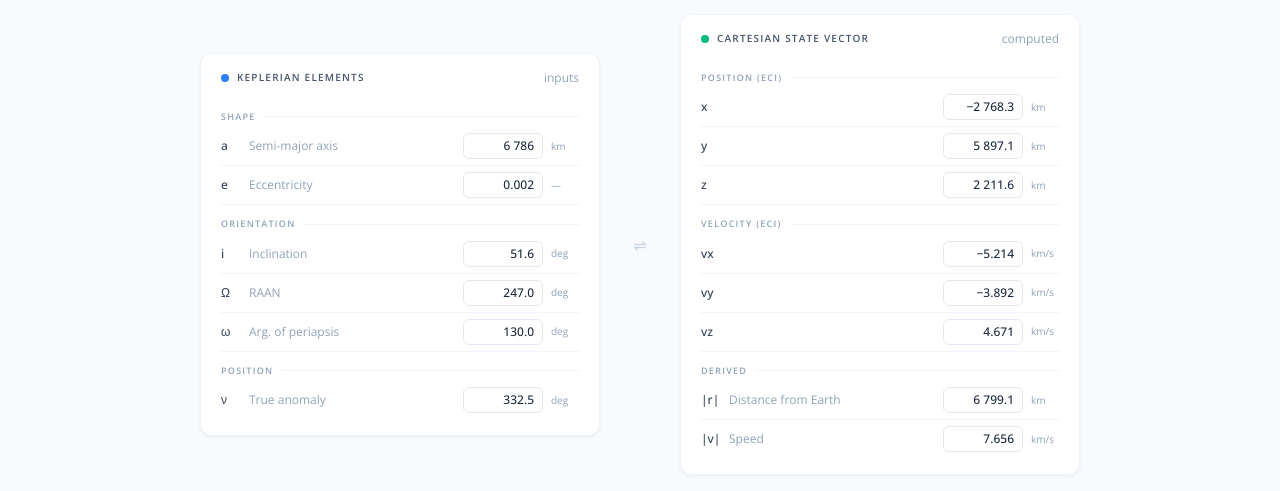
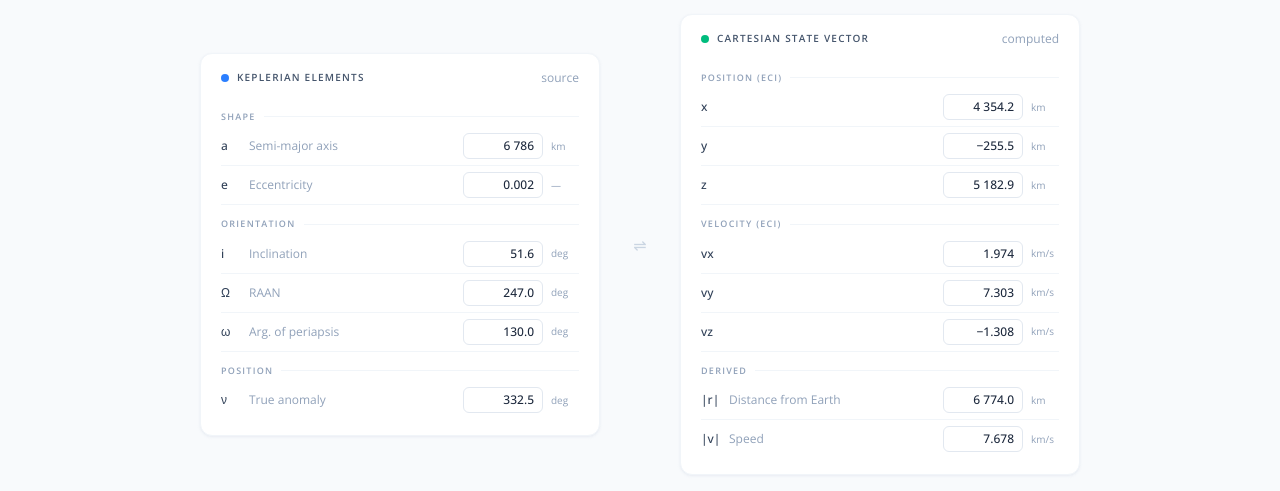
Before and after one commit to coding-oksana/orbital-convert, a React (Vite) app: page / in a window 1280 px wide. Shown: the part 183-674 px from the top of the page. Built offline with nearby package versions, Linux system fonts and the light colour scheme.

Commit message:
Added convert functions

```diff
--- a/src/App.tsx
+++ b/src/App.tsx
@@ -1,43 +1,25 @@
+import { useState } from 'react';
 import { Field } from './components/Field';
+import {
+  parseNum,
+  formatNum,
+  keplerianToCartesian,
+  cartesianToKeplerian,
+} from './lib/obrital';
 
-const KEPLERIAN = {
-  a: '6 786',
-  e: '0.002',
-  i: '51.6',
-  raan: '247.0',
-  omega: '130.0',
-  nu: '332.5',
+const DECIMALS = {
+  a: 0, e: 3, i: 1, raan: 1, omega: 1, nu: 1,
+  x: 1, y: 1, z: 1, vx: 3, vy: 3, vz: 3, r: 1, v: 3,
 };
 
-const CARTESIAN = {
-  x: '−2 768.3',
-  y: '5 897.1',
-  z: '2 211.6',
-  vx: '−5.214',
-  vy: '−3.892',
-  vz: '4.671',
-  r: '6 799.1',
-  v: '7.656',
-};
+const INITIAL_KEPLERIAN = { a: 6786, e: 0.002, i: 51.6, raan: 247.0, omega: 130.0, nu: 332.5 };
 
-function PanelHeader({
-  dot,
-  title,
-  badge,
-}: {
-  dot: 'blue' | 'green';
-  title: string;
-  badge: string;
-}) {
+function PanelHeader({ dot, title, badge }: { dot: 'blue' | 'green'; title: string; badge: string }) {
   return (
     <div className="flex items-center justify-between mb-3">
       <div className="flex items-center gap-2">
-        <span
-          className={`w-2 h-2 rounded-full shrink-0 ${dot === 'blue' ? 'bg-blue-500' : 'bg-emerald-500'}`}
-        />
-        <span className="text-[10px] font-semibold tracking-[0.12em] text-slate-600 uppercase">
-          {title}
-        </span>
+        <span className={`w-2 h-2 rounded-full shrink-0 ${dot === 'blue' ? 'bg-blue-500' : 'bg-emerald-500'}`} />
+        <span className="text-[10px] font-semibold tracking-[0.12em] text-slate-600 uppercase">{title}</span>
       </div>
       <span className="text-xs text-slate-400">{badge}</span>
     </div>
@@ -56,10 +38,96 @@ function SectionDivider({ label }: { label: string }) {
 }
 
 export default function App() {
+  const initialCartesian = keplerianToCartesian(INITIAL_KEPLERIAN);
+
+  const [kepStr, setKepStr] = useState({
+    a: formatNum(INITIAL_KEPLERIAN.a, DECIMALS.a),
+    e: formatNum(INITIAL_KEPLERIAN.e, DECIMALS.e),
+    i: formatNum(INITIAL_KEPLERIAN.i, DECIMALS.i),
+    raan: formatNum(INITIAL_KEPLERIAN.raan, DECIMALS.raan),
+    omega: formatNum(INITIAL_KEPLERIAN.omega, DECIMALS.omega),
+    nu: formatNum(INITIAL_KEPLERIAN.nu, DECIMALS.nu),
+  });
+
+  const [cartStr, setCartStr] = useState({
+    x: formatNum(initialCartesian.x, DECIMALS.x),
+    y: formatNum(initialCartesian.y, DECIMALS.y),
+    z: formatNum(initialCartesian.z, DECIMALS.z),
+    vx: formatNum(initialCartesian.vx, DECIMALS.vx),
+    vy: formatNum(initialCartesian.vy, DECIMALS.vy),
+    vz: formatNum(initialCartesian.vz, DECIMALS.vz),
+    r: formatNum(initialCartesian.r, DECIMALS.r),
+    v: formatNum(initialCartesian.v, DECIMALS.v),
+  });
+
+  const [lastEdited, setLastEdited] = useState<'keplerian' | 'cartesian'>('keplerian');
+
+  function handleKeplerianChange(field: keyof typeof kepStr, raw: string) {
+    const next = { ...kepStr, [field]: raw };
+    setKepStr(next);
+    setLastEdited('keplerian');
+
+    const parsed = {
+      a: parseNum(next.a), e: parseNum(next.e), i: parseNum(next.i),
+      raan: parseNum(next.raan), omega: parseNum(next.omega), nu: parseNum(next.nu),
+    };
+    if (Object.values(parsed).some((n) => Number.isNaN(n))) return;
+
+    const cart = keplerianToCartesian(parsed);
+    setCartStr({
+      x: formatNum(cart.x, DECIMALS.x), y: formatNum(cart.y, DECIMALS.y), z: formatNum(cart.z, DECIMALS.z),
+      vx: formatNum(cart.vx, DECIMALS.vx), vy: formatNum(cart.vy, DECIMALS.vy), vz: formatNum(cart.vz, DECIMALS.vz),
+      r: formatNum(cart.r, DECIMALS.r), v: formatNum(cart.v, DECIMALS.v),
+    });
+  }
+
+  function handleCartesianChange(field: 'x' | 'y' | 'z' | 'vx' | 'vy' | 'vz', raw: string) {
+    const next = { ...cartStr, [field]: raw };
+    setLastEdited('cartesian');
+
+    const parsed = {
+      x: parseNum(next.x), y: parseNum(next.y), z: parseNum(next.z),
+      vx: parseNum(next.vx), vy: parseNum(next.vy), vz: parseNum(next.vz),
+    };
+    if (Object.values(parsed).some((n) => Number.isNaN(n))) {
+      setCartStr(next);
+      return;
+    }
+
+    const kep = cartesianToKeplerian(parsed);
+    const r = Math.sqrt(parsed.x ** 2 + parsed.y ** 2 + parsed.z ** 2);
+    const v = Math.sqrt(parsed.vx ** 2 + parsed.vy ** 2 + parsed.vz ** 2);
+
+    setCartStr({ ...next, r: formatNum(r, DECIMALS.r), v: formatNum(v, DECIMALS.v) });
+    setKepStr({
+      a: formatNum(kep.a, DECIMALS.a), e: formatNum(kep.e, DECIMALS.e), i: formatNum(kep.i, DECIMALS.i),
+      raan: formatNum(kep.raan, DECIMALS.raan), omega: formatNum(kep.omega, DECIMALS.omega), nu: formatNum(kep.nu, DECIMALS.nu),
+    });
+  }
+
+  function handleReset() {
+    setKepStr({
+      a: formatNum(INITIAL_KEPLERIAN.a, DECIMALS.a), e: formatNum(INITIAL_KEPLERIAN.e, DECIMALS.e),
+      i: formatNum(INITIAL_KEPLERIAN.i, DECIMALS.i), raan: formatNum(INITIAL_KEPLERIAN.raan, DECIMALS.raan),
+      omega: formatNum(INITIAL_KEPLERIAN.omega, DECIMALS.omega), nu: formatNum(INITIAL_KEPLERIAN.nu, DECIMALS.nu),
+    });
+    const cart = keplerianToCartesian(INITIAL_KEPLERIAN);
+    setCartStr({
+      x: formatNum(cart.x, DECIMALS.x), y: formatNum(cart.y, DECIMALS.y), z: formatNum(cart.z, DECIMALS.z),
+      vx: formatNum(cart.vx, DECIMALS.vx), vy: formatNum(cart.vy, DECIMALS.vy), vz: formatNum(cart.vz, DECIMALS.vz),
+      r: formatNum(cart.r, DECIMALS.r), v: formatNum(cart.v, DECIMALS.v),
+    });
+    setLastEdited('keplerian');
+  }
+
+  function handleCopyJSON() {
+    const payload = { keplerian: kepStr, cartesian: cartStr, source: lastEdited };
+    navigator.clipboard?.writeText(JSON.stringify(payload, null, 2));
+  }
+
   return (
     <div className="h-screen bg-slate-50 flex flex-col overflow-hidden">
       {/* header */}
-          {/* header */}
       <header className="border-b border-slate-200 bg-white shrink-0">
         <div className="w-[900px] mx-auto flex items-center justify-between px-2 py-3">
           <div className="flex items-center gap-2.5">
@@ -71,10 +139,16 @@ export default function App() {
             </span>
           </div>
           <div className="flex items-center gap-2">
-            <button className="text-xs text-slate-500 border border-slate-200 rounded-md px-3 py-1.5 hover:bg-slate-50 transition-colors">
+            <button
+              onClick={handleReset}
+              className="text-xs text-slate-500 border border-slate-200 rounded-md px-3 py-1.5 hover:bg-slate-50 transition-colors"
+            >
               ↺ Reset
             </button>
-            <button className="text-xs text-slate-500 border border-slate-200 rounded-md px-3 py-1.5 hover:bg-slate-50 transition-colors">
+            <button
+              onClick={handleCopyJSON}
+              className="text-xs text-slate-500 border border-slate-200 rounded-md px-3 py-1.5 hover:bg-slate-50 transition-colors"
+            >
               ⧉ Copy JSON
             </button>
           </div>
@@ -86,38 +160,58 @@ export default function App() {
         <div className="flex items-center gap-6">
           {/* keplerian */}
           <section className="w-100 shrink-0 flex flex-col bg-white rounded-xl shadow-sm shadow-slate-200/60 border border-slate-100 px-5 py-4">
-            <PanelHeader dot="blue" title="Keplerian elements" badge="inputs" />
+            <PanelHeader
+              dot="blue"
+              title="Keplerian elements"
+              badge={lastEdited === 'keplerian' ? 'source' : 'computed'}
+            />
 
             <SectionDivider label="Shape" />
             <Field
               symbol="a"
               label="Semi-major axis"
-              value={KEPLERIAN.a}
+              value={kepStr.a}
               unit="km"
+              onChange={(v) => handleKeplerianChange('a', v)}
             />
-            <Field symbol="e" label="Eccentricity" value={KEPLERIAN.e} unit="—" />
+            <Field
+              symbol="e"
+              label="Eccentricity"
+              value={kepStr.e}
+              unit="—"
+              onChange={(v) => handleKeplerianChange('e', v)}
+            />
 
             <SectionDivider label="Orientation" />
             <Field
               symbol="i"
               label="Inclination"
-              value={KEPLERIAN.i}
+              value={kepStr.i}
               unit="deg"
+              onChange={(v) => handleKeplerianChange('i', v)}
             />
-            <Field symbol="Ω" label="RAAN" value={KEPLERIAN.raan} unit="deg" />
+            <Field
+              symbol="Ω"
+              label="RAAN"
+              value={kepStr.raan}
+              unit="deg"
+              onChange={(v) => handleKeplerianChange('raan', v)}
+            />
             <Field
               symbol="ω"
               label="Arg. of periapsis"
-              value={KEPLERIAN.omega}
+              value={kepStr.omega}
               unit="deg"
+              onChange={(v) => handleKeplerianChange('omega', v)}
             />
 
             <SectionDivider label="Position" />
             <Field
               symbol="ν"
               label="True anomaly"
-              value={KEPLERIAN.nu}
+              value={kepStr.nu}
               unit="deg"
+              onChange={(v) => handleKeplerianChange('nu', v)}
             />
           </section>
 
@@ -131,34 +225,22 @@ export default function App() {
             <PanelHeader
               dot="green"
               title="Cartesian state vector"
-              badge="computed"
+              badge={lastEdited === 'cartesian' ? 'source' : 'computed'}
             />
 
             <SectionDivider label="Position (ECI)" />
-            <Field symbol="x" value={CARTESIAN.x} unit="km" readOnly />
-            <Field symbol="y" value={CARTESIAN.y} unit="km" readOnly />
-            <Field symbol="z" value={CARTESIAN.z} unit="km" readOnly />
+            <Field symbol="x" value={cartStr.x} unit="km" onChange={(v) => handleCartesianChange('x', v)} />
+            <Field symbol="y" value={cartStr.y} unit="km" onChange={(v) => handleCartesianChange('y', v)} />
+            <Field symbol="z" value={cartStr.z} unit="km" onChange={(v) => handleCartesianChange('z', v)} />
 
             <SectionDivider label="Velocity (ECI)" />
-            <Field symbol="vx" value={CARTESIAN.vx} unit="km/s" readOnly />
-            <Field symbol="vy" value={CARTESIAN.vy} unit="km/s" readOnly />
-            <Field symbol="vz" value={CARTESIAN.vz} unit="km/s" readOnly />
+            <Field symbol="vx" value={cartStr.vx} unit="km/s" onChange={(v) => handleCartesianChange('vx', v)} />
+            <Field symbol="vy" value={cartStr.vy} unit="km/s" onChange={(v) => handleCartesianChange('vy', v)} />
+            <Field symbol="vz" value={cartStr.vz} unit="km/s" onChange={(v) => handleCartesianChange('vz', v)} />
 
             <SectionDivider label="Derived" />
-            <Field
-              symbol="|r|"
-              label="Distance from Earth"
-              value={CARTESIAN.r}
-              unit="km"
-              readOnly
-            />
-            <Field
-              symbol="|v|"
-              label="Speed"
-              value={CARTESIAN.v}
-              unit="km/s"
-              readOnly
-            />
+            <Field symbol="|r|" label="Distance from Earth" value={cartStr.r} unit="km" readOnly />
+            <Field symbol="|v|" label="Speed" value={cartStr.v} unit="km/s" readOnly />
           </section>
         </div>
       </main>
--- /dev/null
+++ b/src/lib/obrital.ts
@@ -0,0 +1,144 @@
+const MU_EARTH = 398600.4418; // km^3/s^2
+
+export function parseNum(str: string): number {
+  const cleaned = str.replace(/\s/g, '').replace(/[−–—]/g, '-');
+  return parseFloat(cleaned);
+}
+
+export function formatNum(num: number, decimals: number): string {
+  if (!isFinite(num)) return '';
+  const fixed = num.toFixed(decimals);
+  const negative = fixed.startsWith('-');
+  const abs = negative ? fixed.slice(1) : fixed;
+  const [intPart, decPart] = abs.split('.');
+  const grouped = intPart.replace(/\B(?=(\d{3})+(?!\d))/g, ' ');
+  const result = decPart !== undefined ? `${grouped}.${decPart}` : grouped;
+  return negative ? `−${result}` : result;
+}
+
+export interface Keplerian {
+  a: number;
+  e: number;
+  i: number;
+  raan: number;
+  omega: number;
+  nu: number;
+}
+
+export interface Cartesian {
+  x: number;
+  y: number;
+  z: number;
+  vx: number;
+  vy: number;
+  vz: number;
+  r: number;
+  v: number;
+}
+
+export function keplerianToCartesian(
+  { a, e, i, raan, omega, nu }: Keplerian,
+  mu = MU_EARTH
+): Cartesian {
+  const rad = Math.PI / 180;
+  const iR = i * rad,
+    raanR = raan * rad,
+    omegaR = omega * rad,
+    nuR = nu * rad;
+
+  const p = a * (1 - e * e);
+  const r = p / (1 + e * Math.cos(nuR));
+  const xpf = r * Math.cos(nuR);
+  const ypf = r * Math.sin(nuR);
+
+  const h = Math.sqrt(mu * p);
+  const vxpf = (-mu / h) * Math.sin(nuR);
+  const vypf = (mu / h) * (e + Math.cos(nuR));
+
+  const cosO = Math.cos(raanR),
+    sinO = Math.sin(raanR);
+  const cosi = Math.cos(iR),
+    sini = Math.sin(iR);
+  const cosw = Math.cos(omegaR),
+    sinw = Math.sin(omegaR);
+
+  const R11 = cosO * cosw - sinO * sinw * cosi;
+  const R12 = -cosO * sinw - sinO * cosw * cosi;
+  const R21 = sinO * cosw + cosO * sinw * cosi;
+  const R22 = -sinO * sinw + cosO * cosw * cosi;
+  const R31 = sinw * sini;
+  const R32 = cosw * sini;
+
+  const x = R11 * xpf + R12 * ypf;
+  const y = R21 * xpf + R22 * ypf;
+  const z = R31 * xpf + R32 * ypf;
+  const vx = R11 * vxpf + R12 * vypf;
+  const vy = R21 * vxpf + R22 * vypf;
+  const vz = R31 * vxpf + R32 * vypf;
+
+  return {
+    x,
+    y,
+    z,
+    vx,
+    vy,
+    vz,
+    r: Math.sqrt(x * x + y * y + z * z),
+    v: Math.sqrt(vx * vx + vy * vy + vz * vz),
+  };
+}
+
+export function cartesianToKeplerian(
+  { x, y, z, vx, vy, vz }: Omit<Cartesian, 'r' | 'v'>,
+  mu = MU_EARTH
+): Keplerian {
+  const r = Math.sqrt(x * x + y * y + z * z);
+  const v = Math.sqrt(vx * vx + vy * vy + vz * vz);
+
+  const hx = y * vz - z * vy;
+  const hy = z * vx - x * vz;
+  const hz = x * vy - y * vx;
+  const h = Math.sqrt(hx * hx + hy * hy + hz * hz);
+
+  const nx = -hy,
+    ny = hx;
+  const n = Math.sqrt(nx * nx + ny * ny);
+
+  const rdotv = x * vx + y * vy + z * vz;
+  const ex = ((v * v - mu / r) * x - rdotv * vx) / mu;
+  const ey = ((v * v - mu / r) * y - rdotv * vy) / mu;
+  const ez = ((v * v - mu / r) * z - rdotv * vz) / mu;
+  const e = Math.sqrt(ex * ex + ey * ey + ez * ez);
+
+  const energy = (v * v) / 2 - mu / r;
+  const a = -mu / (2 * energy);
+  const i = Math.acos(Math.min(1, Math.max(-1, hz / h)));
+
+  let raan = n > 1e-8 ? Math.acos(Math.min(1, Math.max(-1, nx / n))) : 0;
+  if (ny < 0) raan = 2 * Math.PI - raan;
+
+  let omega = 0;
+  if (n > 1e-8 && e > 1e-8) {
+    omega = Math.acos(Math.min(1, Math.max(-1, (nx * ex + ny * ey) / (n * e))));
+    if (ez < 0) omega = 2 * Math.PI - omega;
+  }
+
+  let nu = 0;
+  if (e > 1e-8) {
+    nu = Math.acos(
+      Math.min(1, Math.max(-1, (ex * x + ey * y + ez * z) / (e * r)))
+    );
+    if (rdotv < 0) nu = 2 * Math.PI - nu;
+  }
+
+  const deg = 180 / Math.PI;
+
+  return {
+    a,
+    e,
+    i: i * deg,
+    raan: raan * deg,
+    omega: omega * deg,
+    nu: nu * deg,
+  };
+}
```
Also changed, not shown: .prettierrc.cjs.
